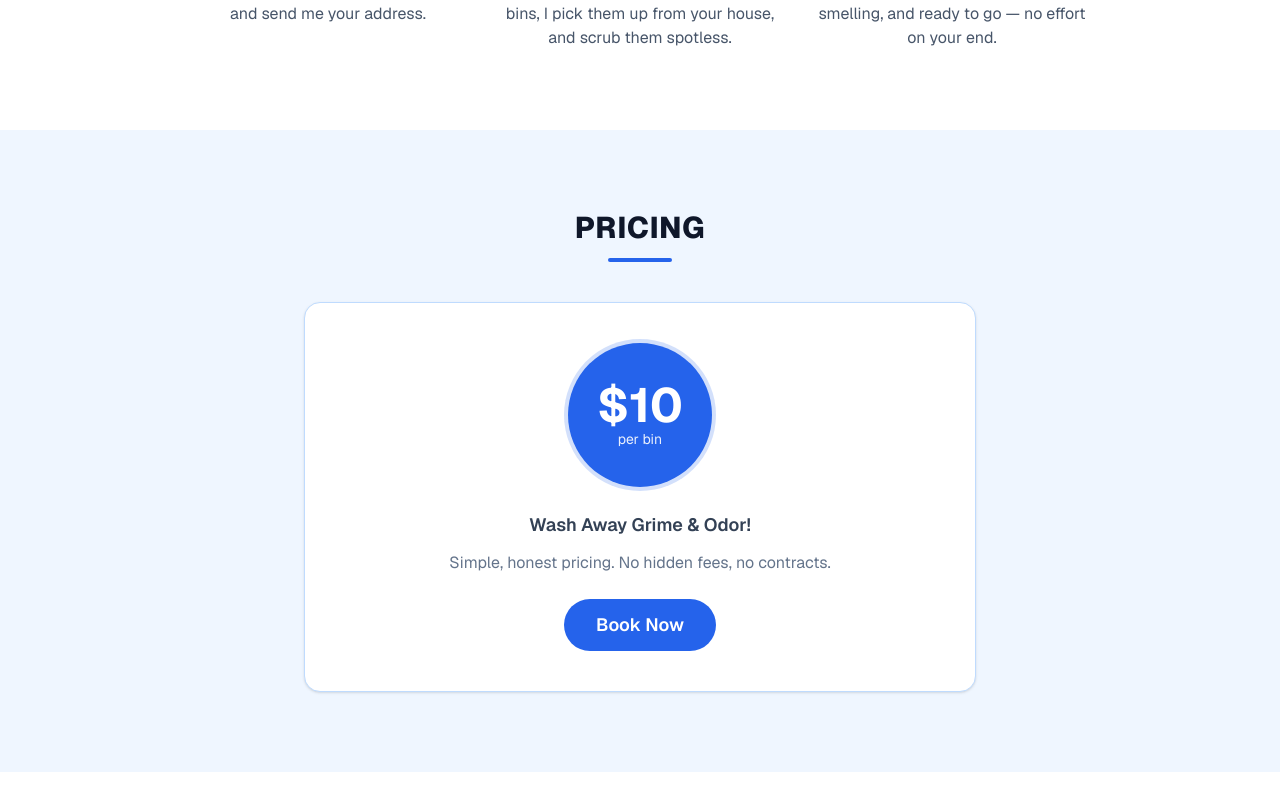
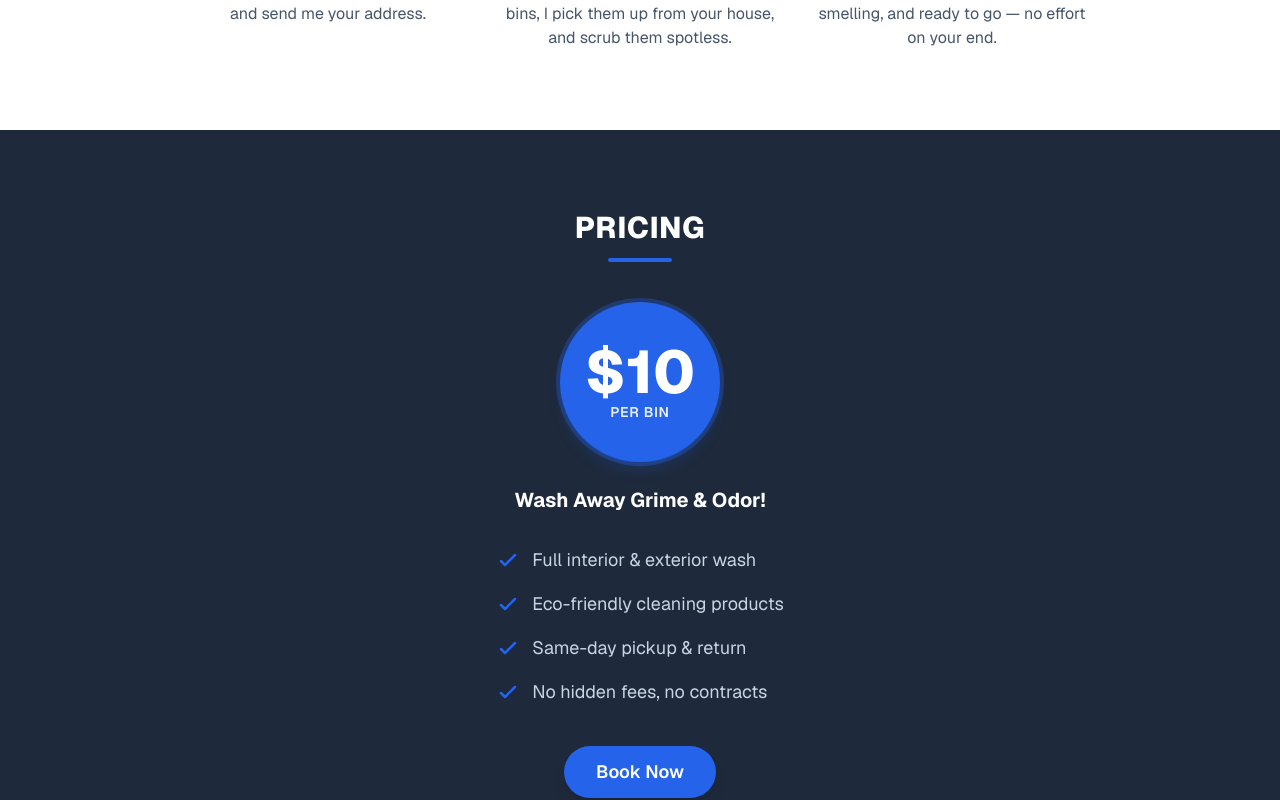
Before and after one commit to seblaifa3315/sparkle-bins, a Next.js app: page / in a window 1280 px wide. Shown: the part 1162-1962 px from the top of the page. Built offline with nearby package versions, Linux system fonts and the light colour scheme.

Commit message:
darker bg in pricing section

```diff
--- a/app/page.tsx
+++ b/app/page.tsx
@@ -68,17 +68,34 @@ export default function Home() {
             </section>
 
             {/* Pricing */}
-            <section className="py-20 px-6 bg-accent-light">
+            <section className="py-20 px-6 bg-slate-800">
                 <div className="max-w-2xl mx-auto text-center">
-                    <h2 className="text-3xl font-extrabold text-slate-900 uppercase tracking-wide after:content-[''] after:block after:w-16 after:h-1 after:bg-accent after:rounded-full after:mx-auto after:mt-3">Pricing</h2>
-                    <div className="mt-10 bg-white rounded-2xl shadow-sm border border-accent-border p-10 flex flex-col items-center">
-                        <div className="w-36 h-36 rounded-full bg-accent ring-4 ring-accent/20 flex flex-col items-center justify-center">
-                            <span className="text-5xl font-bold text-white">$10</span>
-                            <span className="text-sm text-white/90">per bin</span>
+                    <h2 className="text-3xl font-extrabold text-white uppercase tracking-wide after:content-[''] after:block after:w-16 after:h-1 after:bg-accent after:rounded-full after:mx-auto after:mt-3">Pricing</h2>
+                    <div className="mt-10 flex flex-col items-center">
+                        <div className="w-40 h-40 rounded-full bg-accent ring-4 ring-accent/30 flex flex-col items-center justify-center shadow-lg shadow-accent/20">
+                            <span className="text-6xl font-extrabold text-white">$10</span>
+                            <span className="text-sm font-semibold text-white/90 uppercase tracking-wider">per bin</span>
                         </div>
-                        <p className="mt-6 text-lg font-semibold text-slate-700">Wash Away Grime & Odor!</p>
-                        <p className="mt-3 text-slate-500">Simple, honest pricing. No hidden fees, no contracts.</p>
-                        <a href="#book" className="mt-6 inline-block bg-accent text-white font-semibold px-8 py-3 rounded-full text-lg hover:bg-accent-hover transition-colors">
+                        <p className="mt-6 text-xl font-bold text-white">Wash Away Grime & Odor!</p>
+                        <ul className="mt-8 space-y-4 text-left">
+                            <li className="flex items-center gap-3">
+                                <svg className="w-6 h-6 text-accent flex-shrink-0" fill="none" viewBox="0 0 24 24" stroke="currentColor" strokeWidth={2.5}><path strokeLinecap="round" strokeLinejoin="round" d="M5 13l4 4L19 7" /></svg>
+                                <span className="text-slate-300 text-lg">Full interior & exterior wash</span>
+                            </li>
+                            <li className="flex items-center gap-3">
+                                <svg className="w-6 h-6 text-accent flex-shrink-0" fill="none" viewBox="0 0 24 24" stroke="currentColor" strokeWidth={2.5}><path strokeLinecap="round" strokeLinejoin="round" d="M5 13l4 4L19 7" /></svg>
+                                <span className="text-slate-300 text-lg">Eco-friendly cleaning products</span>
+                            </li>
+                            <li className="flex items-center gap-3">
+                                <svg className="w-6 h-6 text-accent flex-shrink-0" fill="none" viewBox="0 0 24 24" stroke="currentColor" strokeWidth={2.5}><path strokeLinecap="round" strokeLinejoin="round" d="M5 13l4 4L19 7" /></svg>
+                                <span className="text-slate-300 text-lg">Same-day pickup & return</span>
+                            </li>
+                            <li className="flex items-center gap-3">
+                                <svg className="w-6 h-6 text-accent flex-shrink-0" fill="none" viewBox="0 0 24 24" stroke="currentColor" strokeWidth={2.5}><path strokeLinecap="round" strokeLinejoin="round" d="M5 13l4 4L19 7" /></svg>
+                                <span className="text-slate-300 text-lg">No hidden fees, no contracts</span>
+                            </li>
+                        </ul>
+                        <a href="#book" className="mt-10 inline-block bg-accent text-white font-semibold px-8 py-3 rounded-full text-lg hover:bg-accent-hover transition-colors shadow-lg">
                             Book Now
                         </a>
                     </div>
```
